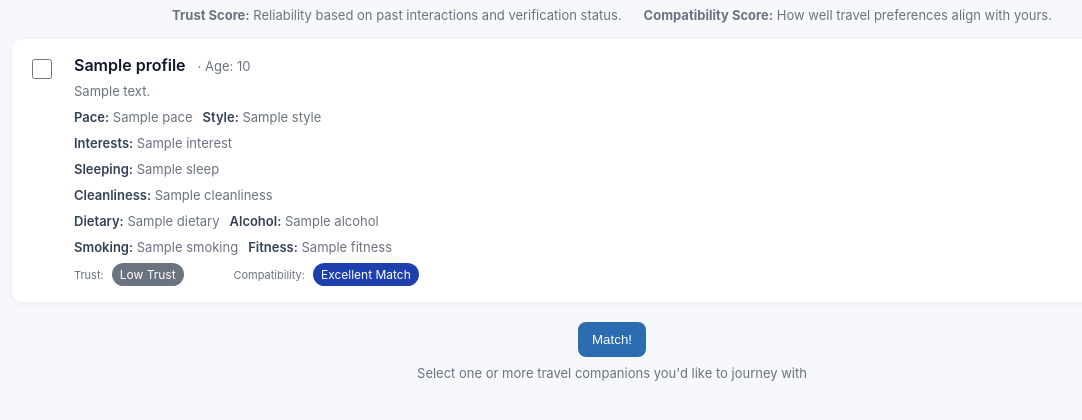
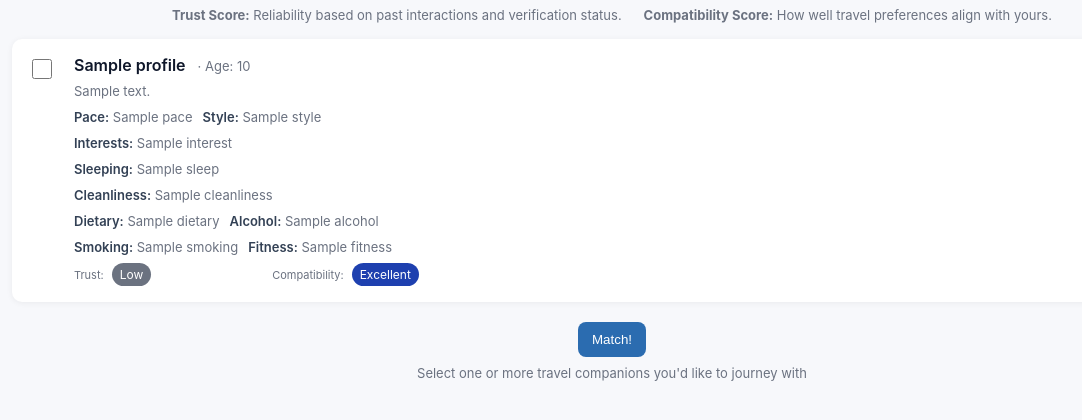
Before and after one commit to debbielamxy/WanderTogether, a Flask app: template templates/results.html in a window 1280 px wide. Shown: the part 245-665 px from the top of the page, without its empty margins (28-1110 px from the left). Run offline with Flask 2, Linux system fonts and the light colour scheme; the template is opened without the code that fills it: most values are stand-ins (such as "Sample title", 1, 10 or a date in 2020); some libraries are stand-ins or nearby versions.

Commit message:
update batch text

```diff
--- a/templates/results.html
+++ b/templates/results.html
@@ -136,13 +136,13 @@
                   <div class="score-label">Trust:</div>
                   {% set trust_val = (profile.trust if profile.trust is defined else 0.5) %}
                   {% if trust_val >= 0.85 %}
-                    <div class="badge trust-high" title="Verified profile with strong reliability indicators and positive travel history">High Trust</div>
+                    <div class="badge trust-high" title="Verified profile with strong reliability indicators and positive travel history">High</div>
                   {% elif trust_val >= 0.65 %}
-                    <div class="badge trust-mid" title="Profile shows reasonable reliability; some trust indicators still developing">Moderate Trust</div>
+                    <div class="badge trust-mid" title="Profile shows reasonable reliability; some trust indicators still developing">Moderate</div>
                   {% elif trust_val >= 0.40 %}
-                    <div class="badge trust-low" title="Limited trust signals available; proceed with standard precautions">Basic Trust</div>
+                    <div class="badge trust-low" title="Limited trust signals available; proceed with standard precautions">Basic</div>
                   {% else %}
-                    <div class="badge trust-low" style="background:#6b7280" title="Insufficient or concerning trust indicators; caution strongly advised">Low Trust</div>
+                    <div class="badge trust-low" style="background:#6b7280" title="Insufficient or concerning trust indicators; caution strongly advised">Low</div>
                   {% endif %}
                 </div>
 
@@ -150,13 +150,13 @@
                   <div class="score-label">Compatibility:</div>
                   {% set compat_val = compatibility_score if compatibility_score is defined else 0.0 %}
                   {% if compat_val >= 0.80 %}
-                    <div class="badge compat-high" title="Strong alignment in travel style, interests, and preferences">Excellent Match</div>
+                    <div class="badge compat-high" title="Strong alignment in travel style, interests, and preferences">Excellent</div>
                   {% elif compat_val >= 0.60 %}
-                    <div class="badge compat-mid" style="background:#14b8a6" title="Good overall alignment with minor differences">Good Match</div>
+                    <div class="badge compat-mid" style="background:#14b8a6" title="Good overall alignment with minor differences">Good</div>
                   {% elif compat_val >= 0.40 %}
-                    <div class="badge compat-low" title="Some shared interests, but notable differences in travel preferences">Fair Match</div>
+                    <div class="badge compat-low" title="Some shared interests, but notable differences in travel preferences">Fair</div>
                   {% else %}
-                    <div class="badge compat-low" style="background:#6b7280" title="Limited alignment; travel expectations may differ significantly">Low Match</div>
+                    <div class="badge compat-low" style="background:#6b7280" title="Limited alignment; travel expectations may differ significantly">Low</div>
                   {% endif %}
                 </div>
               </div>
```
